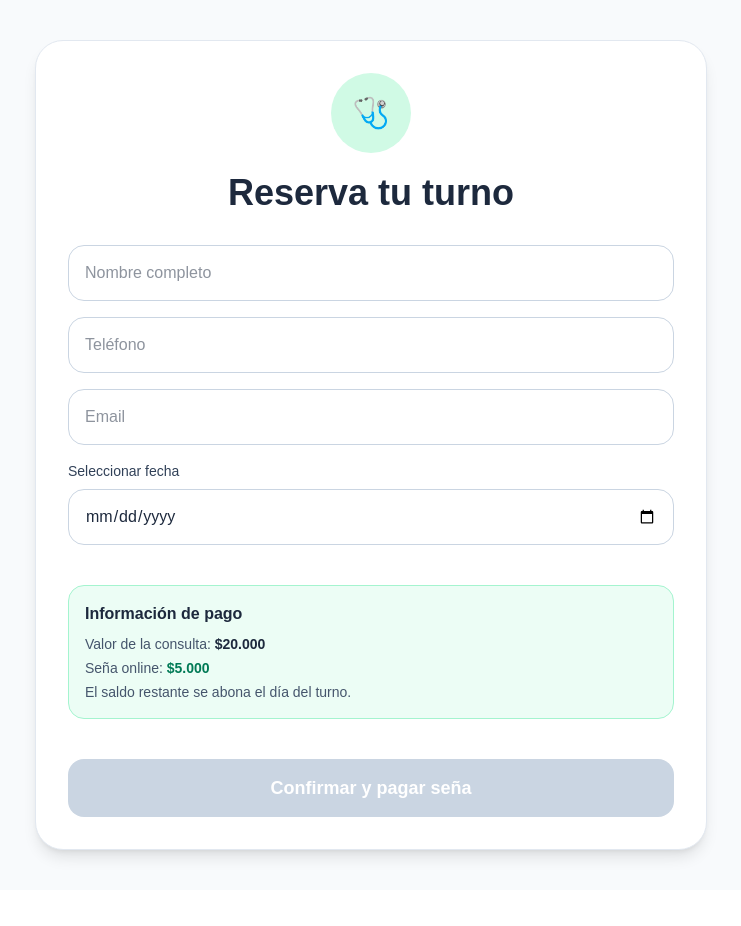
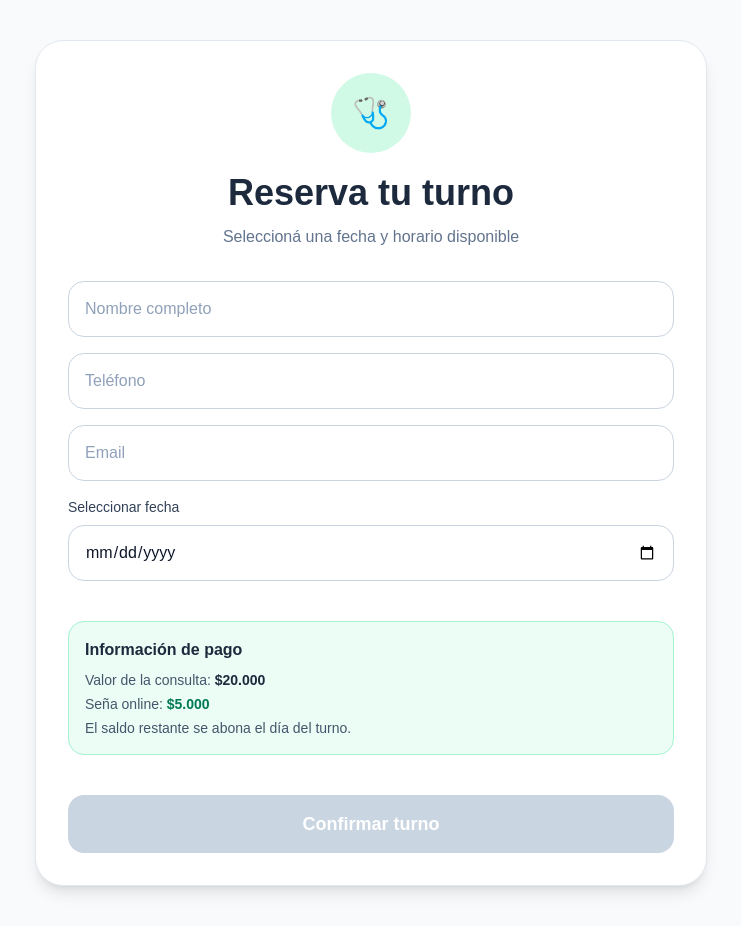
Before and after one commit to LucasVillaboa/med-turnos, a Next.js app: page /1/reservar in a window 1280 px wide. Shown: the whole page, without its empty margins (269-1010 px from the left). Before the commit the page ends 890 px from the top, so only its background shows below. Built offline with nearby package versions, Linux system fonts and the light colour scheme.

Commit message:
panel profesional

```diff
--- a/src/app/[doctor]/reservar/page.tsx
+++ b/src/app/[doctor]/reservar/page.tsx
@@ -4,6 +4,7 @@ import { useState } from "react";
 import { useParams } from "next/navigation";
 
 export default function ReservarTurno() {
+
   const params = useParams();
   const doctor = params.doctor as string;
 
@@ -17,39 +18,99 @@ export default function ReservarTurno() {
 
   const [horarios, setHorarios] = useState<string[]>([]);
   const [ocupados, setOcupados] = useState<string[]>([]);
+  const [loading, setLoading] = useState(false);
 
+  // 🔥 GENERAR HORARIOS
   const generarHorarios = () => {
+
     const lista = [];
 
     for (let h = 9; h <= 18; h++) {
+
       lista.push(`${h}:00`);
+
+      if (h !== 18) {
         lista.push(`${h}:30`);
       }
 
+    }
+
     return lista;
+
   };
 
+  // 🔥 CUANDO CAMBIA FECHA
   const handleFechaChange = async (fecha: string) => {
-    setForm({ ...form, fecha, hora: "" });
+
+    setForm({
+      ...form,
+      fecha,
+      hora: "",
+    });
 
     const lista = generarHorarios();
+
     setHorarios(lista);
 
     try {
-      const res = await fetch(`/api/turnos?doctor=${doctor}&fecha=${fecha}`);
+
+      const res = await fetch(
+        `/api/turnos?doctor=${doctor}&fecha=${fecha}`
+      );
+
       const data = await res.json();
 
-      setOcupados(data.map((t: any) => t.hora));
+      setOcupados(
+        data.map((t: any) => t.hora)
+      );
 
     } catch {
+
       setOcupados([]);
+
     }
+
   };
 
+  // 🔥 RESERVAR
   const handleSubmit = async (e: any) => {
 
     e.preventDefault();
 
+    setLoading(true);
+
+    try {
+
+      // 🔥 VERIFICAR SI EL HORARIO SIGUE LIBRE
+      const verificar = await fetch(
+        `/api/turnos?doctor=${doctor}&fecha=${form.fecha}`
+      );
+
+      const existentes = await verificar.json();
+
+      const ocupado = existentes.some(
+        (t: any) => t.hora === form.hora
+      );
+
+      // 🔥 SI YA ESTÁ OCUPADO
+      if (ocupado) {
+
+        alert(
+          "Ese horario ya fue reservado. Elegí otro."
+        );
+
+        // 🔥 RECARGAR HORARIOS OCUPADOS
+        setOcupados(
+          existentes.map((t: any) => t.hora)
+        );
+
+        setLoading(false);
+
+        return;
+
+      }
+
+      // 🔥 GUARDAR TURNO
       localStorage.setItem(
         "turno",
         JSON.stringify({
@@ -61,8 +122,8 @@ export default function ReservarTurno() {
       // 🔥 DEMO SIN PAGO REAL
       window.location.href = "/exito";
 
-
-
+      /*
+      // 🔥 PAGO REAL
       const res = await fetch("/api/pago", {
         method: "POST",
         headers: {
@@ -77,14 +138,28 @@ export default function ReservarTurno() {
       const data = await res.json();
 
       if (data.url) {
+
         window.location.href = data.url;
+
       } else {
+
         alert("Error al generar el pago");
+
+      }
+      */
+
+    } catch {
+
+      alert("Ocurrió un error");
+
     }
 
+    setLoading(false);
 
   };
+
   return (
+
     <div className="min-h-screen bg-slate-50 flex items-center justify-center px-4 py-10">
 
       <div className="w-full max-w-2xl bg-white rounded-[28px] border border-slate-200 shadow-lg p-6 md:p-8">
@@ -100,15 +175,29 @@ export default function ReservarTurno() {
             Reserva tu turno
           </h1>
 
+          <p className="text-slate-500 mt-3">
+            Seleccioná una fecha y horario disponible
+          </p>
 
         </div>
 
         {/* FORM */}
-        <form onSubmit={handleSubmit} className="flex flex-col gap-4">
+        <form
+          onSubmit={handleSubmit}
+          className="flex flex-col gap-4"
+        >
 
+          {/* NOMBRE */}
           <input
             type="text"
             placeholder="Nombre completo"
+            required
+            onChange={(e) =>
+              setForm({
+                ...form,
+                nombre: e.target.value,
+              })
+            }
             className="
               w-full
               min-h-[56px]
@@ -116,20 +205,27 @@ export default function ReservarTurno() {
               border-slate-300
               rounded-2xl
               px-4
-              text-slate-800
+              text-slate-900
+              placeholder:text-slate-400
               outline-none
               transition
               focus:border-emerald-600
               focus:ring-2
               focus:ring-emerald-200
             "
-            required
-            onChange={(e) => setForm({ ...form, nombre: e.target.value })}
           />
 
+          {/* TELÉFONO */}
           <input
             type="text"
             placeholder="Teléfono"
+            required
+            onChange={(e) =>
+              setForm({
+                ...form,
+                telefono: e.target.value,
+              })
+            }
             className="
               w-full
               min-h-[56px]
@@ -137,20 +233,27 @@ export default function ReservarTurno() {
               border-slate-300
               rounded-2xl
               px-4
-              text-slate-800
+              text-slate-900
+              placeholder:text-slate-400
               outline-none
               transition
               focus:border-emerald-600
               focus:ring-2
               focus:ring-emerald-200
             "
-            required
-            onChange={(e) => setForm({ ...form, telefono: e.target.value })}
           />
 
+          {/* EMAIL */}
           <input
             type="email"
             placeholder="Email"
+            required
+            onChange={(e) =>
+              setForm({
+                ...form,
+                email: e.target.value,
+              })
+            }
             className="
               w-full
               min-h-[56px]
@@ -158,15 +261,14 @@ export default function ReservarTurno() {
               border-slate-300
               rounded-2xl
               px-4
-              text-slate-800
+              text-slate-900
+              placeholder:text-slate-400
               outline-none
               transition
               focus:border-emerald-600
               focus:ring-2
               focus:ring-emerald-200
             "
-            required
-            onChange={(e) => setForm({ ...form, email: e.target.value })}
           />
 
           {/* FECHA */}
@@ -178,6 +280,10 @@ export default function ReservarTurno() {
 
             <input
               type="date"
+              required
+              onChange={(e) =>
+                handleFechaChange(e.target.value)
+              }
               className="
                 w-full
                 min-h-[56px]
@@ -185,21 +291,20 @@ export default function ReservarTurno() {
                 border-slate-300
                 rounded-2xl
                 px-4
-                text-slate-800
+                text-slate-900
                 outline-none
                 transition
                 focus:border-emerald-600
                 focus:ring-2
                 focus:ring-emerald-200
               "
-              required
-              onChange={(e) => handleFechaChange(e.target.value)}
             />
 
           </div>
 
           {/* HORARIOS */}
           {form.fecha && (
+
             <div className="mt-2">
 
               <h3 className="font-semibold text-slate-800 mb-4">
@@ -213,11 +318,17 @@ export default function ReservarTurno() {
                   const ocupado = ocupados.includes(h);
 
                   return (
+
                     <button
                       type="button"
                       key={h}
                       disabled={ocupado}
-                      onClick={() => setForm({ ...form, hora: h })}
+                      onClick={() =>
+                        setForm({
+                          ...form,
+                          hora: h,
+                        })
+                      }
                       className={`
                         min-h-[52px]
                         rounded-2xl
@@ -237,13 +348,18 @@ export default function ReservarTurno() {
                     >
                       {h}
                     </button>
+
                   );
+
                 })}
 
               </div>
 
             </div>
+
           )}
+
+          {/* INFO PAGO */}
           <div className="mt-6 bg-emerald-50 border border-emerald-200 rounded-2xl p-4">
 
             <p className="text-slate-800 font-semibold mb-2">
@@ -254,12 +370,16 @@ export default function ReservarTurno() {
 
               <p>
                 Valor de la consulta:
-      <strong className="text-slate-800"> $20.000</strong>
+                <strong className="text-slate-800">
+                  {" "} $20.000
+                </strong>
               </p>
 
               <p>
                 Seña online:
-      <strong className="text-emerald-700"> $5.000</strong>
+                <strong className="text-emerald-700">
+                  {" "} $5.000
+                </strong>
               </p>
 
               <p>
@@ -269,9 +389,10 @@ export default function ReservarTurno() {
             </div>
 
           </div>
+
           {/* BOTÓN */}
           <button
-            disabled={!form.hora}
+            disabled={!form.hora || loading}
             className="
               mt-6
               min-h-[58px]
@@ -288,7 +409,9 @@ export default function ReservarTurno() {
               disabled:cursor-not-allowed
             "
           >
-            Confirmar y pagar seña
+            {loading
+              ? "Procesando..."
+              : "Confirmar turno"}
           </button>
 
         </form>
@@ -296,5 +419,7 @@ export default function ReservarTurno() {
       </div>
 
     </div>
+
   );
+
 }
```
Lines whose indentation alone changed are shown as unchanged.
